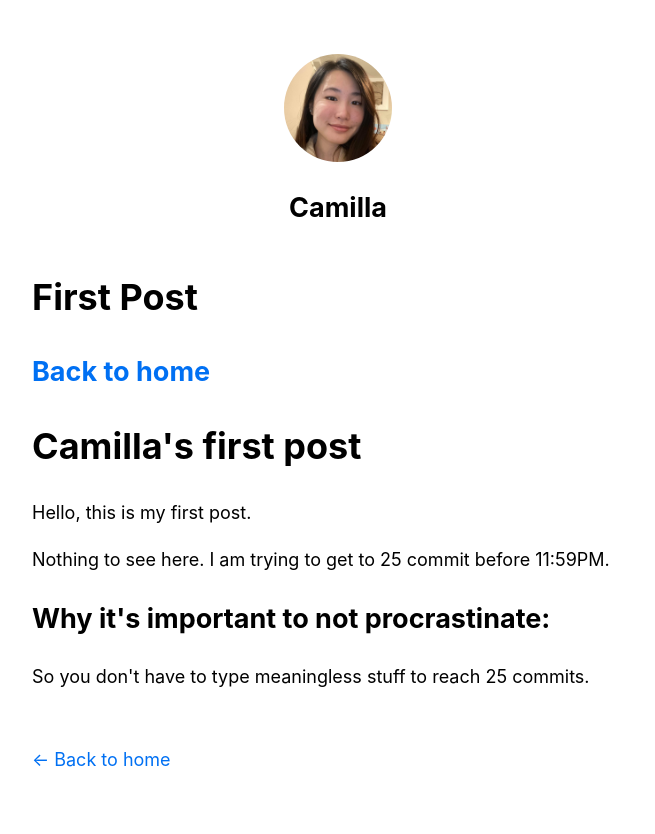
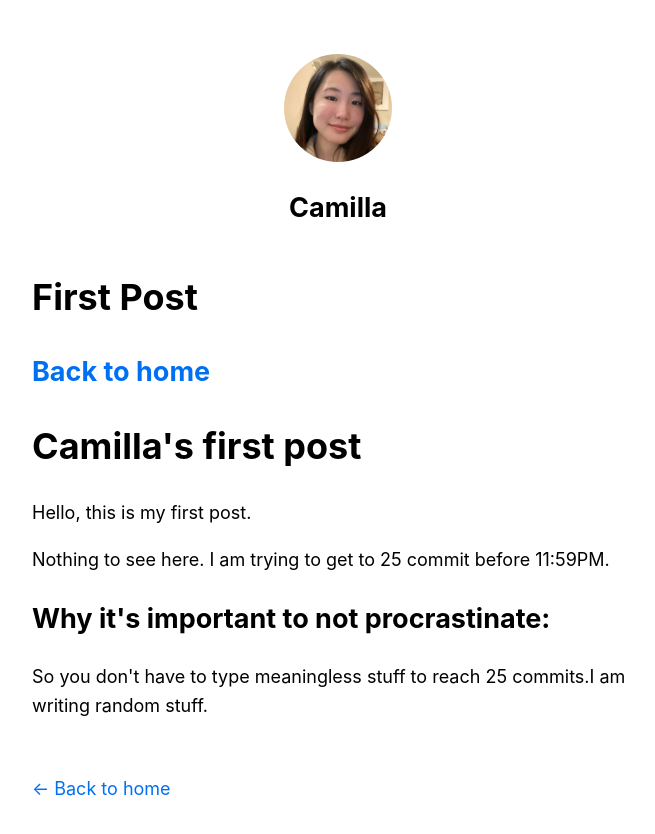
Before and after one commit to louisgv/art, a Next.js app: page /posts/first-post in a window 1280 px wide. Shown: the top 834 px of the page, without its empty margins (302-957 px from the left). Built offline with nearby package versions, Linux system fonts and the light colour scheme.

Commit message:
wrote random words

```diff
--- a/pages/posts/first-post.js
+++ b/pages/posts/first-post.js
@@ -27,7 +27,7 @@ export default function FirstPost() {
       </h2>
       <p>
         So you don't have to type meaningless stuff to reach
-        25 commits.
+        25 commits.I am writing random stuff.
       </p>
     </Layout>
   )
```
